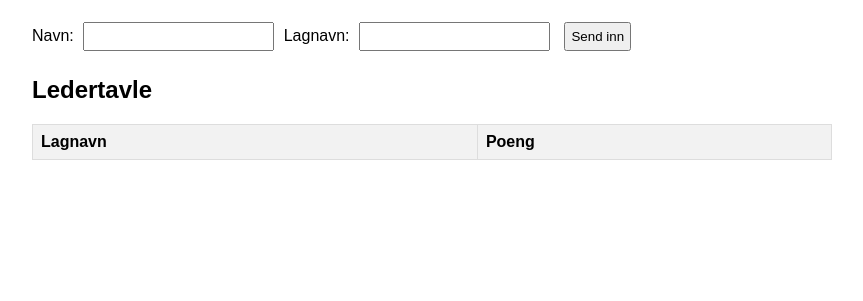
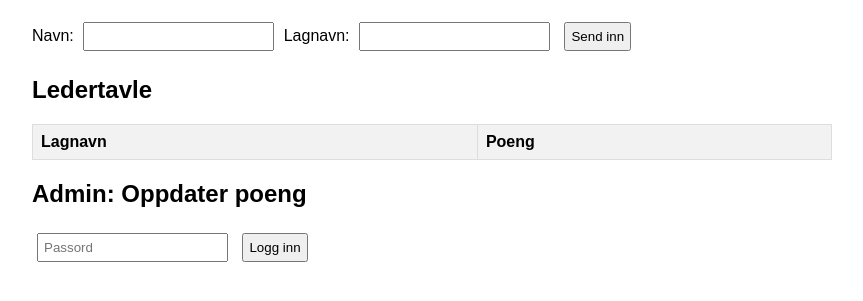
Before and after one commit to Holmedal/Quiz, a plain HTML site: page index.html in a window 1280 px wide. Shown: the part 131-432 px from the top of the page, without its empty margins (208-1071 px from the left). Drawn offline with Linux system fonts and the light colour scheme.

Commit message:
Add files via upload
nettside for quiz

```diff
--- a/index.html
+++ b/index.html
@@ -35,7 +35,7 @@
     </section>
 
     <!-- Admin-seksjon (skjult for vanlige brukere) -->
-    <section id="admin" style="display: none;">
+    <section id="admin">
         <h2>Admin: Oppdater poeng</h2>
         <input type="text" id="adminPass" placeholder="Passord">
         <button onclick="loginAdmin()">Logg inn</button>
```
